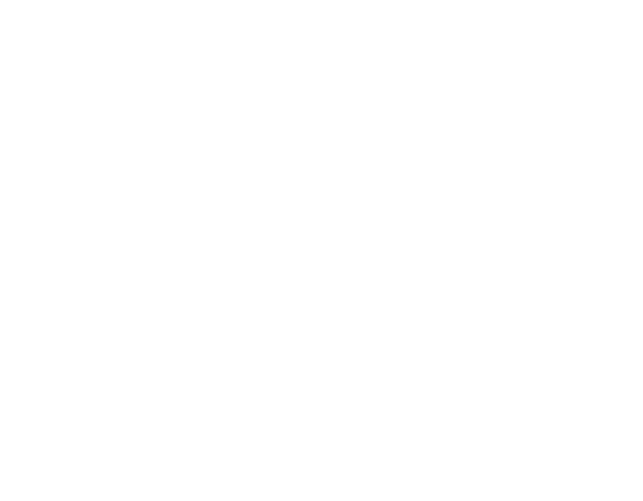
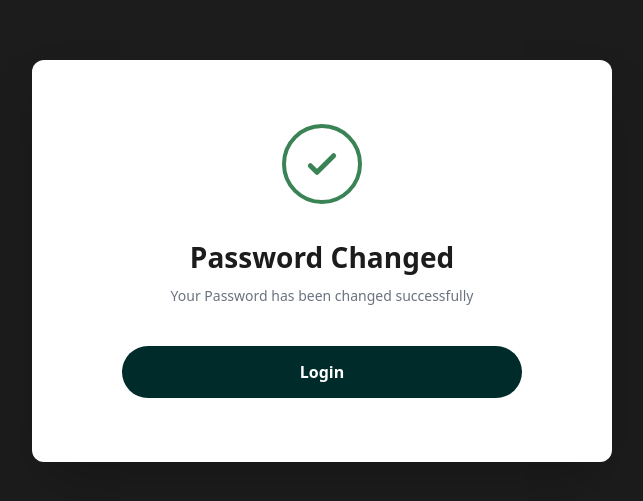
Before and after one commit to Valuegate/travactive, a React (Vite) app: page /reset-success in a window 1280 px wide. Before the commit this address had no page. Shown: the part 139-640 px from the top of the page, without its empty margins (318-961 px from the left). Built offline with nearby package versions, Linux system fonts and the light colour scheme.

Commit message:
Updated the Travelers dashboard with PasswordReset changes

```diff
--- a/src/App.jsx
+++ b/src/App.jsx
@@ -15,6 +15,7 @@ import SignUpPage from "./Pages/SignUpPage.jsx";
 import LoginPage from "./Pages/LoginPage.jsx";
 import ResetPasswordPage from "./Pages/ResetPasswordPage.jsx";
 import PasswordReset from './Pages/PasswordReset';
+import PasswordChangedSuccess from './Pages/PasswordChangedSuccess';
 import "./index.css";
 
 const Layout = ({ children }) => {
@@ -61,6 +62,7 @@ const App = () => {
             </Layout>
           }
         />
+        <Route path="/reset-success" element={<PasswordChangedSuccess />} />
         <Route path="/forgot-password" element={<ResetPasswordPage />} />
         <Route path="/password-reset" element={<PasswordReset />} />
         <Route path="/reset-password" element={<ResetPasswordPage />} />
--- /dev/null
+++ b/src/Pages/PasswordChangedSuccess.jsx
@@ -0,0 +1,51 @@
+import React from 'react';
+import { useNavigate } from 'react-router-dom';
+
+const PasswordChangedSuccess = () => {
+  const navigate = useNavigate();
+
+  return (
+    // Main Container: Full screen height and width, centered content
+    <div className="min-h-screen w-full bg-[#1c1c1c] flex items-center justify-center p-4 font-sans">
+
+      {/* Success Card */}
+      <div className="bg-white rounded-xl shadow-2xl w-full max-w-[580px] py-16 px-8 flex flex-col items-center text-center">
+
+        {/* Success Icon (Checkmark) */}
+        <div className="mb-8">
+          <div className="w-20 h-20 rounded-full border-4 border-[#3a8355] flex items-center justify-center">
+            <svg
+              xmlns="http://www.w3.org/2000/svg"
+              className="h-10 w-10 text-[#3a8355]"
+              fill="none"
+              viewBox="0 0 24 24"
+              stroke="currentColor"
+              strokeWidth={3}
+            >
+              <path strokeLinecap="round" strokeLinejoin="round" d="M5 13l4 4L19 7" />
+            </svg>
+          </div>
+        </div>
+
+        {/* Text Content */}
+        <h1 className="text-[28px] font-bold text-[#1c1c1c] mb-2">
+          Password Changed
+        </h1>
+        <p className="text-[#6b7280] text-sm mb-10">
+          Your Password has been changed successfully
+        </p>
+
+        {/* Action Button */}
+
+        <button
+          className="w-full max-w-[400px] bg-[#002b2b] hover:bg-[#003d3d] text-white font-semibold py-3.5 rounded-full transition-colors duration-200"
+          onClick={() => navigate('/login')}
+        >
+          Login
+        </button>
+      </div>
+    </div>
+  );
+};
+
+export default PasswordChangedSuccess;
--- a/src/Pages/PasswordReset.jsx
+++ b/src/Pages/PasswordReset.jsx
@@ -1,31 +1,53 @@
 import React, { useState } from 'react';
-import { Eye, EyeOff } from 'lucide-react'; // Using lucide-react for the eye icons
+import { useNavigate } from 'react-router-dom'; // Import useNavigate
+import { Eye, EyeOff } from 'lucide-react';
 
 const PasswordReset = () => {
+  const navigate = useNavigate(); // Initialize the navigate function
   const [password, setPassword] = useState('');
   const [confirmPassword, setConfirmPassword] = useState('');
   const [showPassword, setShowPassword] = useState(false);
   const [showConfirmPassword, setShowConfirmPassword] = useState(false);
+  const [error, setError] = useState('');
+
+  const handleSubmit = (e) => {
+    e.preventDefault();
+    setError('');
+
+    // 1. Basic Validation
+    if (!password || !confirmPassword) {
+      setError('Please fill in all fields');
+      return;
+    }
+
+    if (password !== confirmPassword) {
+      setError('Passwords do not match');
+      return;
+    }
+
+    // 2. Logic for API call would go here
+    console.log("Password reset successful logic...");
+
+    // 3. Navigate to Success Page
+    // Use { replace: true } so they can't go back to the reset form via back button
+    navigate('/reset-success', { replace: true });
+  };
 
   return (
     <div className="flex items-center justify-center min-h-screen bg-[#2d2d2d]">
       <div className="w-full max-w-lg p-12 bg-white rounded-xl shadow-2xl mx-4">
-        {/* Header Text */}
         <div className="text-center mb-10">
-          <p className="text-gray-700 text-lg font-medium">
-            We have received your password reset request.
-          </p>
-          <p className="text-gray-700 text-lg font-medium">
-            Enter your new password below
-          </p>
+          <p className="text-gray-700 text-lg font-medium">We have received your password reset request.</p>
+          <p className="text-gray-700 text-lg font-medium">Enter your new password below</p>
         </div>
 
-        <form className="space-y-6" onSubmit={(e) => e.preventDefault()}>
+        <form className="space-y-6" onSubmit={handleSubmit}>
+          {/* Error Message Display */}
+          {error && <p className="text-red-500 text-sm text-center font-medium">{error}</p>}
+
           {/* Password Field */}
           <div className="space-y-2">
-            <label className="block text-black font-bold text-md ml-1">
-              Password:
-            </label>
+            <label className="block text-black font-bold text-md ml-1">Password:</label>
             <div className="relative">
               <input
                 type={showPassword ? "text" : "password"}
@@ -46,9 +68,7 @@ const PasswordReset = () => {
 
           {/* Confirm Password Field */}
           <div className="space-y-2">
-            <label className="block text-black font-bold text-md ml-1">
-              Confirm Password:
-            </label>
+            <label className="block text-black font-bold text-md ml-1">Confirm Password:</label>
             <div className="relative">
               <input
                 type={showConfirmPassword ? "text" : "password"}
@@ -67,7 +87,6 @@ const PasswordReset = () => {
             </div>
           </div>
 
-          {/* Submit Button */}
           <button
             type="submit"
             className="w-full mt-4 py-4 bg-[#003131] hover:bg-[#004141] text-white font-bold rounded-full transition-colors duration-200 shadow-md"
```
